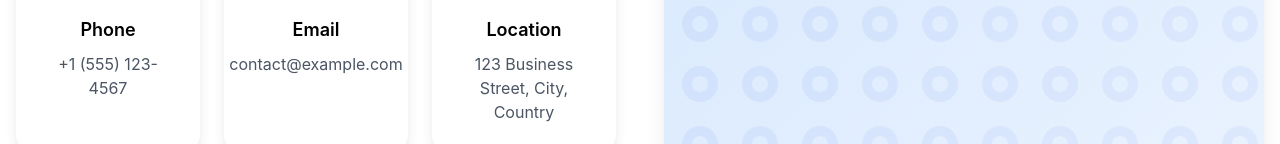
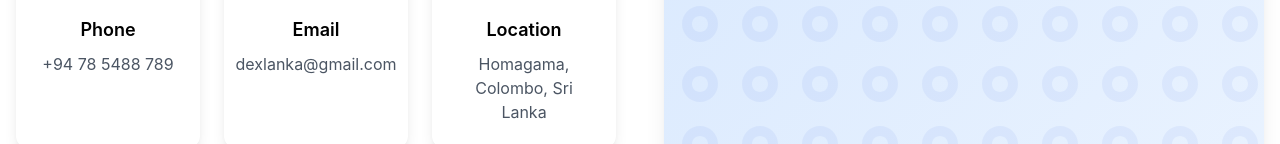
Before and after one commit to rashmithaRKL/DexLanka, a React (Create React App) app: page /contact in a window 1280 px wide. Shown: the part 328-472 px from the top of the page. Built offline with nearby package versions, Linux system fonts and the light colour scheme.

Commit message:
Update Contact.js

```diff
--- a/src/pages/Contact.js
+++ b/src/pages/Contact.js
@@ -8,19 +8,19 @@ const Contact = () => {
     {
       icon: <FiPhone className="w-6 h-6" />,
       title: "Phone",
-      content: "+1 (555) 123-4567",
-      link: "tel:+15551234567"
+      content: "+94 78 5488 789",
+      link: "tel:+94 78 5488 789"
     },
     {
       icon: <FiMail className="w-6 h-6" />,
       title: "Email",
-      content: "contact@example.com",
-      link: "mailto:contact@example.com"
+      content: "dexlanka@gmail.com",
+      link: "dexlanka@gmail.com"
     },
     {
       icon: <FiMapPin className="w-6 h-6" />,
       title: "Location",
-      content: "123 Business Street, City, Country",
+      content: "Homagama, Colombo, Sri Lanka",
       link: "#map"
     }
   ];
```
